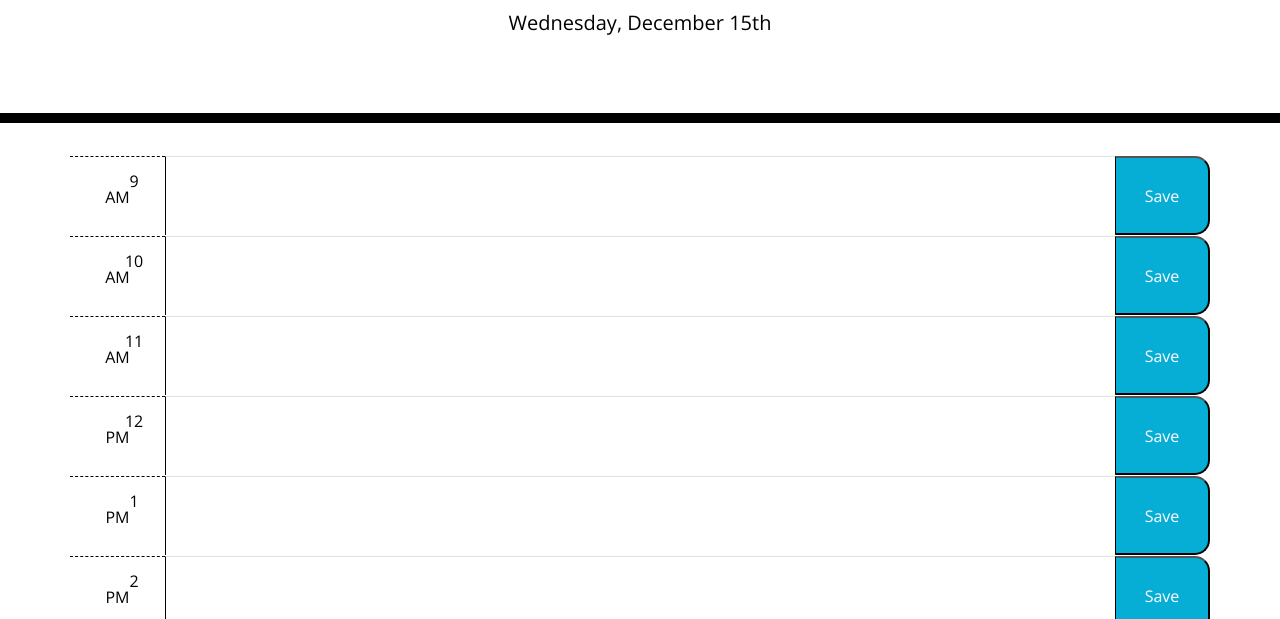
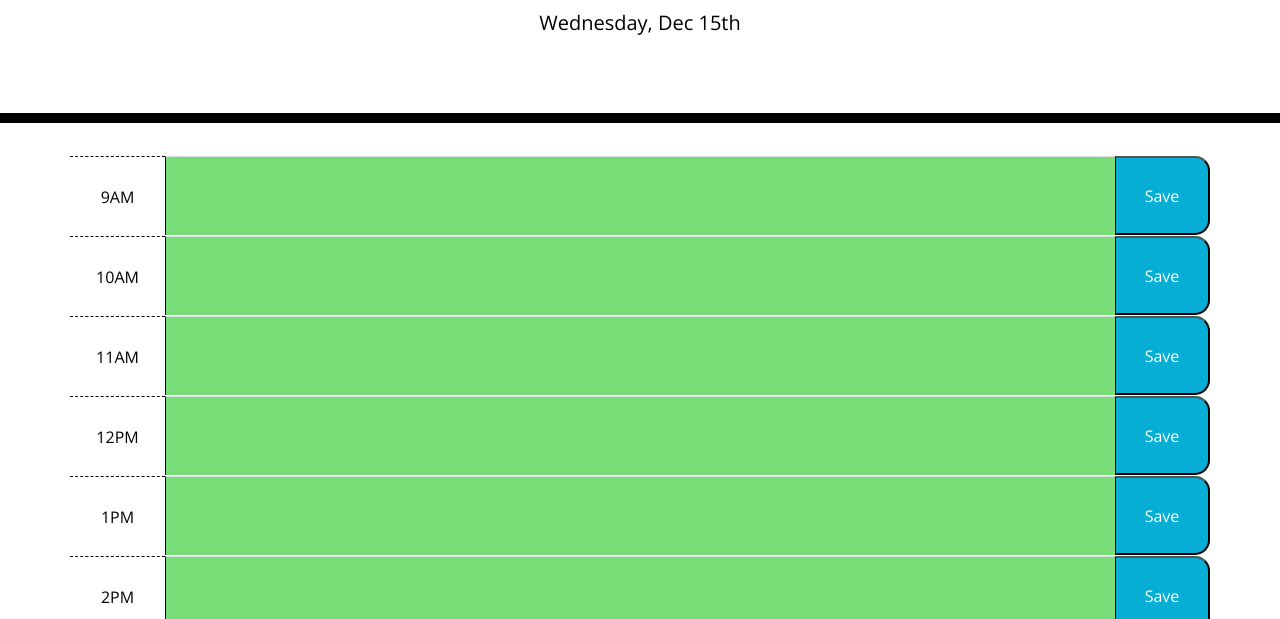
Before and after one commit to Tgarrey37/work-scheduler, a plain HTML site: page index.html in a window 1280 px wide. Shown: the part 181-800 px from the top of the page. Drawn offline with nearby package versions, Linux system fonts and the light colour scheme.

Commit message:
Updates to Js file and html.

```diff
--- a/Assets/js/script.js
+++ b/Assets/js/script.js
@@ -1,20 +1,22 @@
-var today = moment().format("dddd, MMMM Do");
-$("#currentDay").text(today);
+var todayDate = moment().format("dddd, MMM Do");
+$("#currentDay").html(todayDate);
 
 $(document).ready(function () {
+  // saveBtn click listener
   $(".saveBtn").on("click", function () {
+    // Get nearby values of the description in JQuery
+    var text = $(this).siblings(".description").val();
     var time = $(this).parent().attr("id");
-    var text = $(this).siblings(".description").val();
-  });
+
+    // Save text in local storage
+    localStorage.setItem(time, text);
   });
 
   function timeTracker() {
     var timeNow = moment().hour();
-}
 
     $(".time-block").each(function () {
       var blockTime = parseInt($(this).attr("id").split("hour")[1]);
-});
 
       if (blockTime < timeNow) {
         $(this).removeClass("future");
@@ -22,10 +24,25 @@ if (blockTime < timeNow) {
         $(this).addClass("past");
       } else if (blockTime === timeNow) {
         $(this).removeClass("past");
-  $(this).removeclass("future");
+        $(this).removeClass("future");
         $(this).addClass("present");
       } else {
+        $(this).removeClass("present");
         $(this).removeClass("past");
-  $(this).removClass("future");
-  $(this).addClass("present");
+        $(this).addClass("future");
       }
+    });
+  }
+
+  $("#9am .description").val(localStorage.getItem("9am"));
+  $("#10am .description").val(localStorage.getItem("10am"));
+  $("#11am .description").val(localStorage.getItem("11am"));
+  $("#12pm .description").val(localStorage.getItem("12pm"));
+  $("#1pm .description").val(localStorage.getItem("1pm"));
+  $("#2pm .description").val(localStorage.getItem("2pm"));
+  $("#3pm .description").val(localStorage.getItem("3pm"));
+  $("#4pm .description").val(localStorage.getItem("4pm"));
+  $("#5pm .description").val(localStorage.getItem("5pm"));
+
+  timeTracker();
+});
--- a/index.html
+++ b/index.html
@@ -24,7 +24,7 @@
 
     <div id="9am" class="row time-block">
       <div class="col-md-1 hour">
-        9 AM
+        9AM
       </div>
       <textarea class="col-md-10 description border-top">
 
@@ -34,7 +34,7 @@
 
     <div id="10am" class="row time-block">
       <div class="col-md-1 hour">
-        10 AM
+        10AM
       </div>
       <textarea class="col-md-10 description border-top ">
 
@@ -44,7 +44,7 @@
 
     <div id="11am" class="row time-block">
       <div class="col-md-1 hour">
-        11 AM
+        11AM
       </div>
       <textarea class="col-md-10 description border-top">
 
@@ -54,7 +54,7 @@
 
     <div id="12pm" class="row time-block">
       <div class="col-md-1 hour">
-        12 PM
+        12PM
       </div>
       <textarea class="col-md-10 description border-top">
 
@@ -64,7 +64,7 @@
 
     <div id="1pm" class="row time-block">
       <div class="col-md-1 hour">
-        1 PM
+        1PM
       </div>
       <textarea class="col-md-10 description border-top">
 
@@ -74,7 +74,7 @@
 
     <div id="2pm" class="row time-block">
       <div class="col-md-1 hour">
-        2 PM
+        2PM
       </div>
       <textarea class="col-md-10 description border-top">
 
@@ -84,7 +84,7 @@
 
     <div id="3pm" class="row time-block">
       <div class="col-md-1 hour">
-        3 PM
+        3PM
       </div>
       <textarea class="col-md-10 description border-top">
 
@@ -94,7 +94,7 @@
 
     <div id="4pm" class="row time-block">
       <div class="col-md-1 hour">
-        4 PM
+        4PM
       </div>
       <textarea class="col-md-10 description border-top">
 
@@ -104,7 +104,7 @@
 
     <div id="5pm" class="row time-block">
       <div class="col-md-1 hour">
-        5 PM
+        5PM
       </div>
       <textarea class="col-md-10 description border-top">
 
```
Lines whose indentation alone changed are shown as unchanged.
